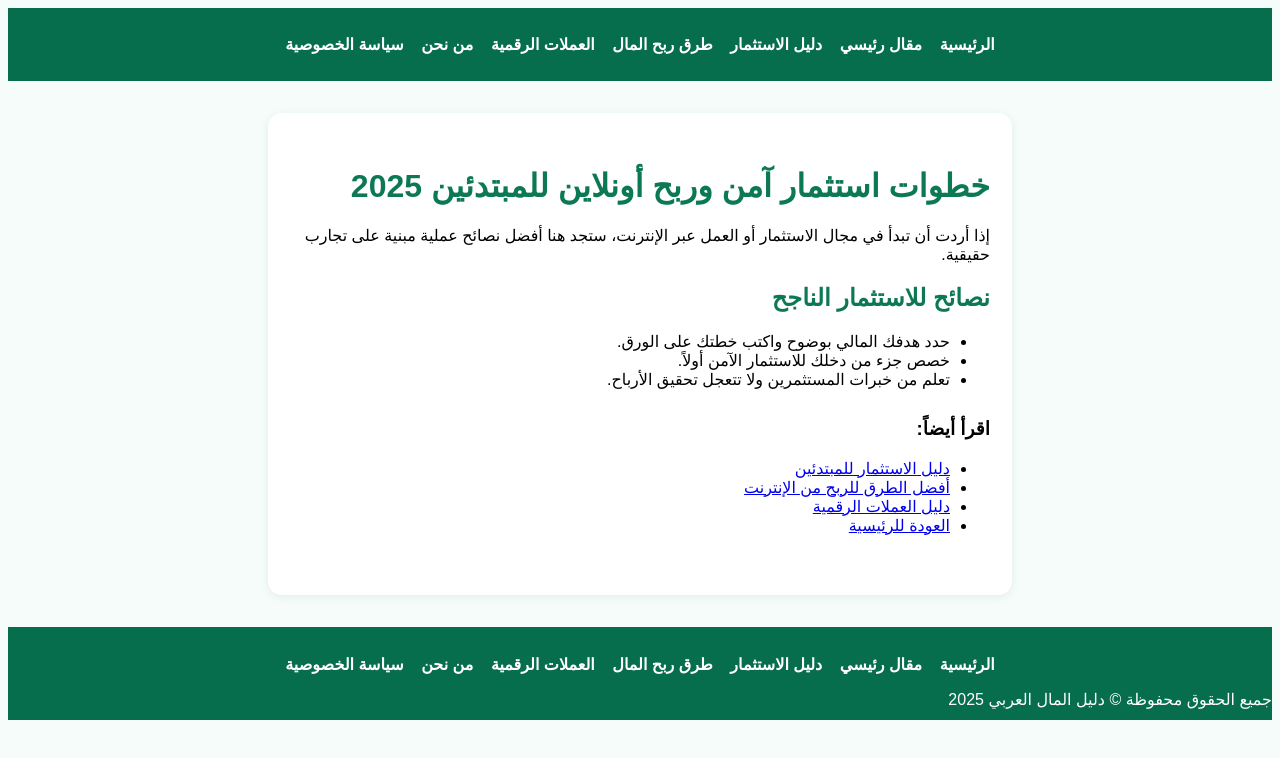
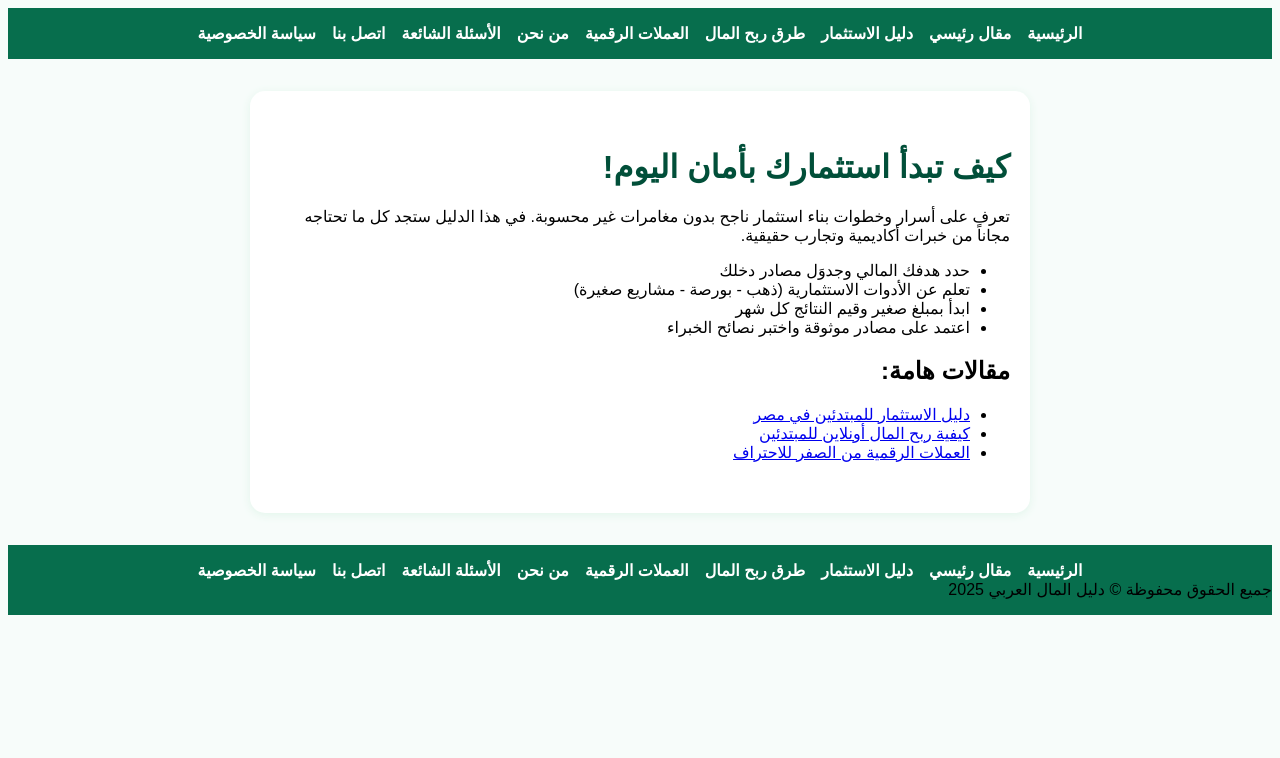
Before and after one commit to Zezooo342/Zezooo342.github.io, a plain HTML site: page article.html in a window 1280 px wide. Drawn offline with Linux system fonts and the light colour scheme.

Commit message:
Update article.html

```diff
--- a/article.html
+++ b/article.html
@@ -2,32 +2,31 @@
 <html lang="ar" dir="rtl">
 <head>
   <meta charset="UTF-8">
-  <title>مقال الاستثمار والربح من الإنترنت 2025 | دليل المال العربي</title>
-  <meta name="description" content="طرق عملية لتحقيق دخل وأرباح في الاستثمار أونلاين للمبتدئين، ونصائح مقبولة لدى أدسنس.">
-  <meta name="keywords" content="استثمار, ربح اونلاين, دخل إضافي, مشاريع مربحة, دليل المال العربي, أمان مالي, أدسنس">
-  <meta property="og:title" content="مقال رئيسي للربح والاستثمار 2025"/>
-  <meta property="og:description" content="قواعد ذهبية وخلاصة تجربة للاستثمار الإلكتروني الحقيقي."/>
+  <title>مقال رئيسي: كيف تبدأ استثمارك بأمان اليوم! | دليل المال العربي</title>
+  <meta name="description" content="دليل عملي وخطوات مدروسة لتبدأ مشوارك الاستثماري بدون مخاطرة، مع أمثلة مجربة ومقارنة أهم الأدوات المالية.">
+  <meta name="keywords" content="استثمار, مشاريع, ربح المال, الأموال, التحليل المالي, استثمار آمن, مبتدئين, أدسنس, دخل اضافي">
+  <meta property="og:title" content="كيف تحقق استثمار ناجح في 2025؟"/>
+  <meta property="og:description" content="خطوات عملية لتحقيق الأمان المالي والدخل الإضافي."/>
   <meta property="og:image" content="https://zezooo342.github.io/myogimage.jpg"/>
   <link rel="canonical" href="https://zezooo342.github.io/article.html"/>
   <script type="application/ld+json">
   {
     "@context": "https://schema.org",
     "@type": "Article",
-    "headline": "مقال الاستثمار والربح من الإنترنت 2025",
-    "description": "كل خطوات نجاح الاستثمار للمبتدئين مع نصائح خبراء المال.",
+    "headline": "مقال استثمار رئيسي",
+    "description": "دليل عملي لتصبح مستثمراً ناجحاً بذكاء ودون مغامرة.",
     "image": "https://zezooo342.github.io/myogimage.jpg",
     "datePublished": "2025-09-12",
     "author": {"@type": "Person","name":"فريق دليل المال العربي"}
   }
   </script>
   <style>
-    body{font-family:'Tajawal',Arial,sans-serif;background:#f6fcfa;}
-    nav,footer{background:#076e4d;color:#fff;padding:.7em 0;}
-    nav ul,footer ul{list-style:none;display:flex;justify-content:center;gap:1.1em;padding:0;}
-    nav a,footer a{color:#fff;font-weight:bold;text-decoration:none;}
-    .main{background:#fff;max-width:700px;margin:2em auto;padding:2em 1.4em;border-radius:14px;box-shadow:0 2px 8px #e1eee9;}
-    h1,h2{color:#0c7954;}
-    .rel{margin:1.8em 0;}
+    body{font-family:'Tajawal',Arial,sans-serif;background:#f7fcfa;}
+    nav,footer{background:#076e4d;padding:1em 0;}
+    nav ul,footer ul{list-style:none;display:flex;justify-content:center;gap:1em;margin:0;padding:0;}
+    nav a,footer a{color:#fff;font-weight:600;text-decoration:none;}
+    .main{background:#fff;max-width:740px;margin:2em auto;padding:2.2em 1.25em;border-radius:15px;box-shadow:0 2px 10px #e2f5eb;}
+    h1{color:#014f39;}
   </style>
 </head>
 <body>
@@ -39,27 +38,26 @@
     <li><a href="make-money-online.html">طرق ربح المال</a></li>
     <li><a href="crypto-guide.html">العملات الرقمية</a></li>
     <li><a href="about.html">من نحن</a></li>
+    <li><a href="faq.html">الأسئلة الشائعة</a></li>
+    <li><a href="contact.html">اتصل بنا</a></li>
     <li><a href="privacy.html">سياسة الخصوصية</a></li>
   </ul>
 </nav>
 <div class="main">
-  <h1>خطوات استثمار آمن وربح أونلاين للمبتدئين 2025</h1>
-  <p>إذا أردت أن تبدأ في مجال الاستثمار أو العمل عبر الإنترنت، ستجد هنا أفضل نصائح عملية مبنية على تجارب حقيقية.</p>
-  <h2>نصائح للاستثمار الناجح</h2>
+  <h1>كيف تبدأ استثمارك بأمان اليوم!</h1>
+  <p>تعرف على أسرار وخطوات بناء استثمار ناجح بدون مغامرات غير محسوبة. في هذا الدليل ستجد كل ما تحتاجه مجاناً من خبرات أكاديمية وتجارب حقيقية.</p>
   <ul>
-    <li>حدد هدفك المالي بوضوح واكتب خطتك على الورق.</li>
-    <li>خصص جزء من دخلك للاستثمار الآمن أولاً.</li>
-    <li>تعلم من خبرات المستثمرين ولا تتعجل تحقيق الأرباح.</li>
+    <li>حدد هدفك المالي وجدوَل مصادر دخلك</li>
+    <li>تعلم عن الأدوات الاستثمارية (ذهب - بورصة - مشاريع صغيرة)</li>
+    <li>ابدأ بمبلغ صغير وقيم النتائج كل شهر</li>
+    <li>اعتمد على مصادر موثوقة واختبر نصائح الخبراء</li>
   </ul>
-  <div class="rel">
-    <h3>اقرأ أيضاً:</h3>
-    <ul>
-      <li><a href="invest-arab.html">دليل الاستثمار للمبتدئين</a></li>
-      <li><a href="make-money-online.html">أفضل الطرق للربح من الإنترنت</a></li>
-      <li><a href="crypto-guide.html">دليل العملات الرقمية</a></li>
-      <li><a href="index.html">العودة للرئيسية</a></li>
-    </ul>
-  </div>
+  <h2>مقالات هامة:</h2>
+  <ul class="section">
+    <li><a href="invest-arab.html">دليل الاستثمار للمبتدئين في مصر</a></li>
+    <li><a href="make-money-online.html">كيفية ربح المال أونلاين للمبتدئين</a></li>
+    <li><a href="crypto-guide.html">العملات الرقمية من الصفر للاحتراف</a></li>
+  </ul>
 </div>
 <footer>
   <ul>
@@ -69,6 +67,8 @@
     <li><a href="make-money-online.html">طرق ربح المال</a></li>
     <li><a href="crypto-guide.html">العملات الرقمية</a></li>
     <li><a href="about.html">من نحن</a></li>
+    <li><a href="faq.html">الأسئلة الشائعة</a></li>
+    <li><a href="contact.html">اتصل بنا</a></li>
     <li><a href="privacy.html">سياسة الخصوصية</a></li>
   </ul>
   <div>جميع الحقوق محفوظة &copy; دليل المال العربي 2025</div>
```
